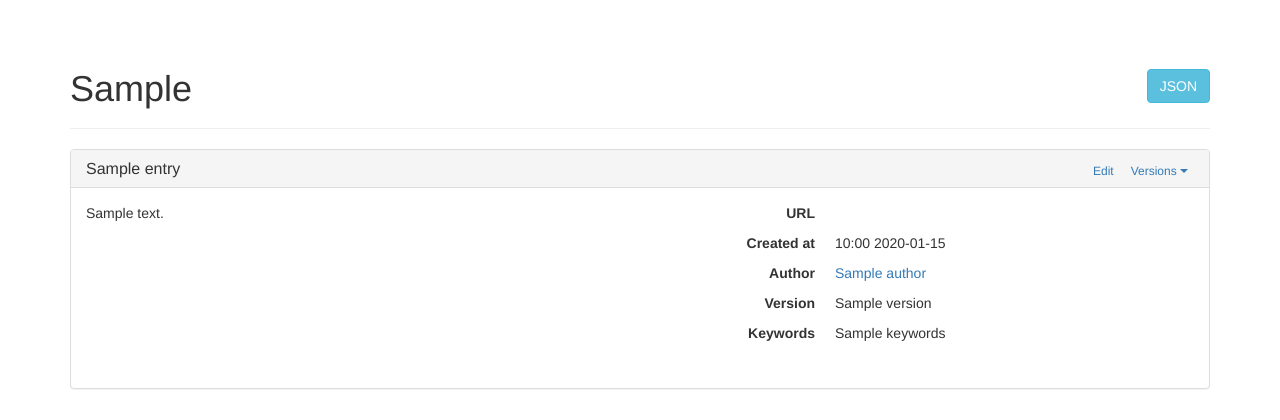
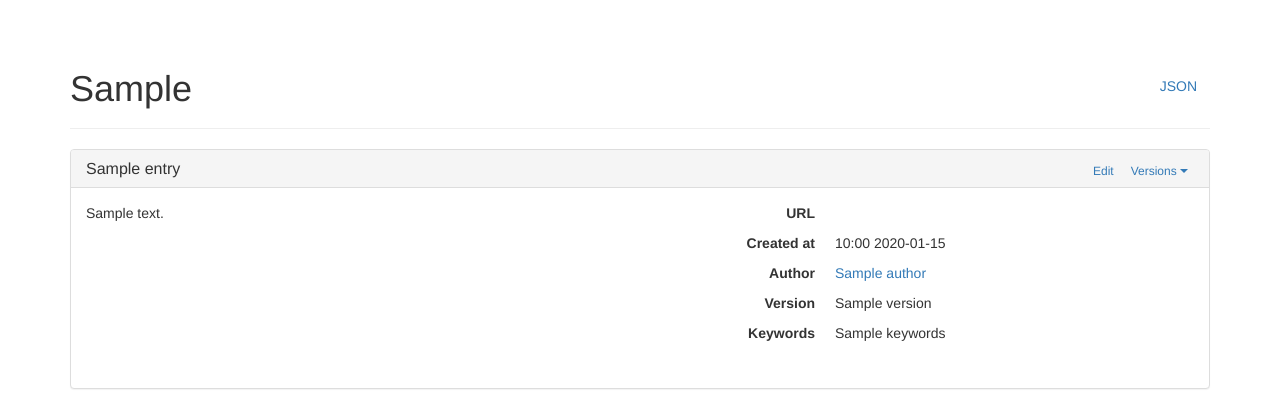
Before and after one commit to csiro-easi/easi-sssc, a Flask app: template templates/entries/list.html in a window 1280 px wide. Shown: the part 51-471 px from the top of the page. Run offline with Flask 2, Linux system fonts and the light colour scheme; the template is opened without the code that fills it: most values are stand-ins (such as "Sample title", 1, 10 or a date in 2020); parts of the project's set-up code (start-up, migrations or seed data) failed here and were passed over; some libraries are stand-ins or nearby versions.

Commit message:
Match JSON button styling

```diff
--- a/templates/entries/list.html
+++ b/templates/entries/list.html
@@ -2,7 +2,7 @@
 
 {% block page_header %}
   <div class="page-header">
-    <h1>{{ entry_type }} <button type="button" class="btn btn-info pull-right" data-toggle="modal" data-target=".api-json-modal">JSON</button></h1>
+    <h1>{{ entry_type }} <button type="button" class="btn btn-link pull-right" data-toggle="modal" data-target=".api-json-modal">JSON</button></h1>
   </div>
 {% endblock %}
 
```
